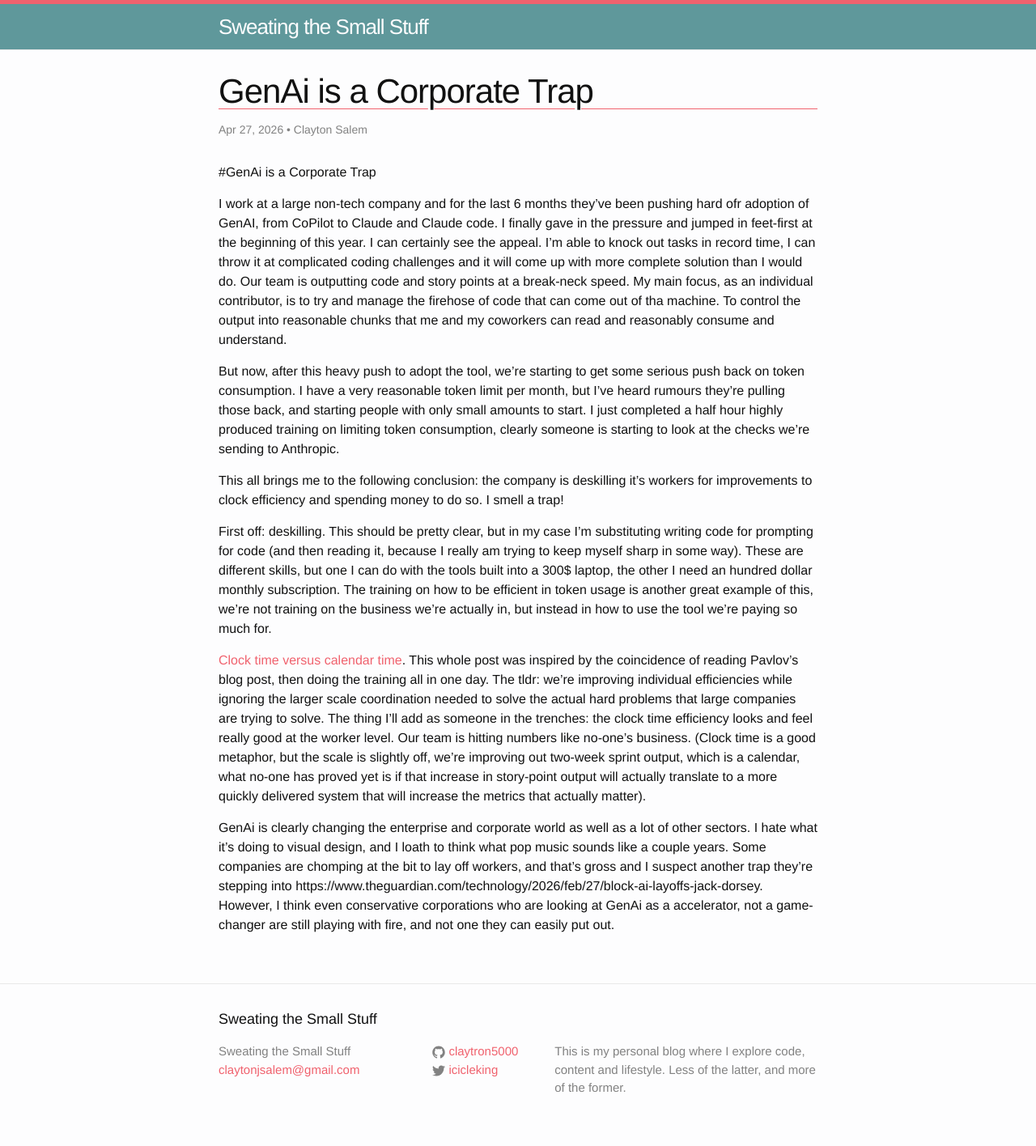
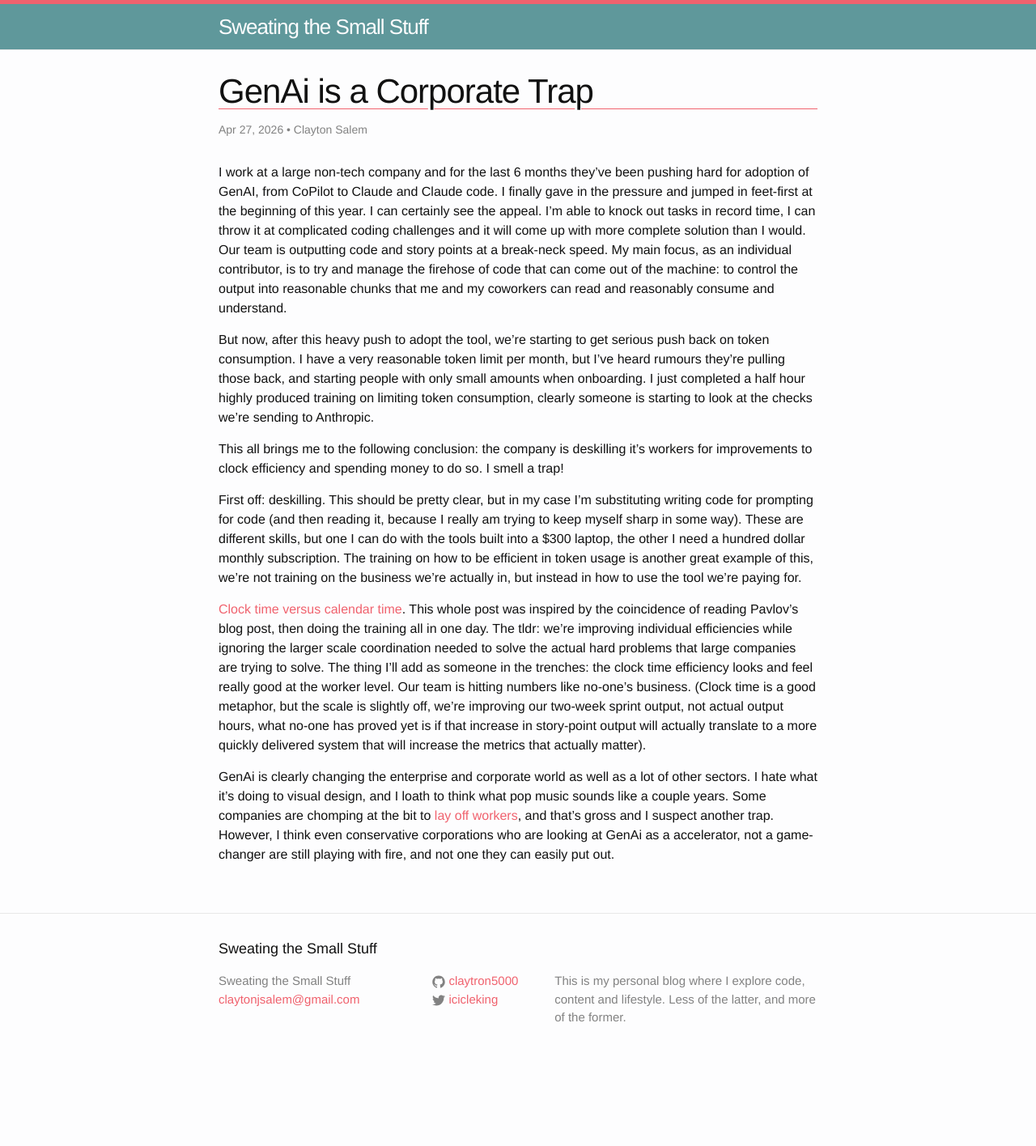
Before and after one commit to claytron5000/myblog, a Jekyll site: the page built from _posts/2026-04-27-genai-is-a-corporate-trap.md, in a window 1280 px wide. Shown: the whole page at 81% size. Built offline with Jekyll 4.4.1, drawn with Linux system fonts in a browser that asks for light colours; nearby versions of some CDN libraries; after the commit the page ends 1329 px from its top, so only the background shows below that.

Commit message:
Clean up

```diff
--- a/_posts/2026-04-27-genai-is-a-corporate-trap.md
+++ b/_posts/2026-04-27-genai-is-a-corporate-trap.md
@@ -9,23 +9,21 @@
   - Uncategorized
 ---
 
-#GenAi is a Corporate Trap
-
 I work at a large non-tech company and for the last 6 months they've been
-pushing hard ofr adoption of GenAI, from CoPilot to Claude and Claude code. I
+pushing hard for adoption of GenAI, from CoPilot to Claude and Claude code. I
 finally gave in the pressure and jumped in feet-first at the beginning of this
 year. I can certainly see the appeal. I'm able to knock out tasks in record
 time, I can throw it at complicated coding challenges and it will come up with
-more complete solution than I would do. Our team is outputting code and story
+more complete solution than I would. Our team is outputting code and story
 points at a break-neck speed. My main focus, as an individual contributor, is to
-try and manage the firehose of code that can come out of tha machine. To control
+try and manage the firehose of code that can come out of the machine: to control
 the output into reasonable chunks that me and my coworkers can read and
 reasonably consume and understand.
 
-But now, after this heavy push to adopt the tool, we're starting to get some
+But now, after this heavy push to adopt the tool, we're starting to get
 serious push back on token consumption. I have a very reasonable token limit per
 month, but I've heard rumours they're pulling those back, and starting people
-with only small amounts to start. I just completed a half hour highly produced training on
+with only small amounts when onboarding. I just completed a half hour highly produced training on
 limiting token consumption, clearly someone is starting to look at the checks
 we're sending to Anthropic.
 
@@ -36,10 +34,10 @@
 First off: deskilling. This should be pretty clear, but in my case I'm
 substituting writing code for prompting for code (and then reading it, because I
 really am trying to keep myself sharp in some way). These are different skills,
-but one I can do with the tools built into a 300$ laptop, the other I need an
+but one I can do with the tools built into a $300 laptop, the other I need a
 hundred dollar monthly subscription. The training on how to be efficient in token usage
 is another great example of this, we're not training on the business we're
-actually in, but instead in how to use the tool we're paying so much for.
+actually in, but instead in how to use the tool we're paying for.
 
 [Clock time versus calendar
 time](https://productpicnic.beehiiv.com/p/claude-design-is-a-clock-time-solution-for-a-calendar-time-problem).
@@ -50,16 +48,14 @@
 add as someone in the trenches: the clock time efficiency looks and feel really
 good at the worker level. Our team is hitting numbers like no-one's business.
 (Clock time is a good metaphor, but the scale is slightly off, we're improving
-out two-week sprint output, which is a calendar, what no-one has proved yet is
+our two-week sprint output, not actual output hours, what no-one has proved yet is
 if that increase in story-point output will actually translate to a more quickly
 delivered system that will increase the metrics that actually matter).
 
 GenAi is clearly changing the enterprise and corporate world as well as a lot of
 other sectors. I hate what it's doing to visual design, and I loath to think
 what pop music sounds like a couple years. Some companies are chomping at the
-bit to lay off workers, and that's gross and I suspect another trap they're
-stepping into
-https://www.theguardian.com/technology/2026/feb/27/block-ai-layoffs-jack-dorsey.
+bit to [lay off workers](https://www.theguardian.com/technology/2026/feb/27/block-ai-layoffs-jack-dorsey), and that's gross and I suspect another trap.
 However, I think even conservative corporations who are looking at GenAi as a
 accelerator, not a game-changer are still playing with fire, and not one they
 can easily put out.
```
